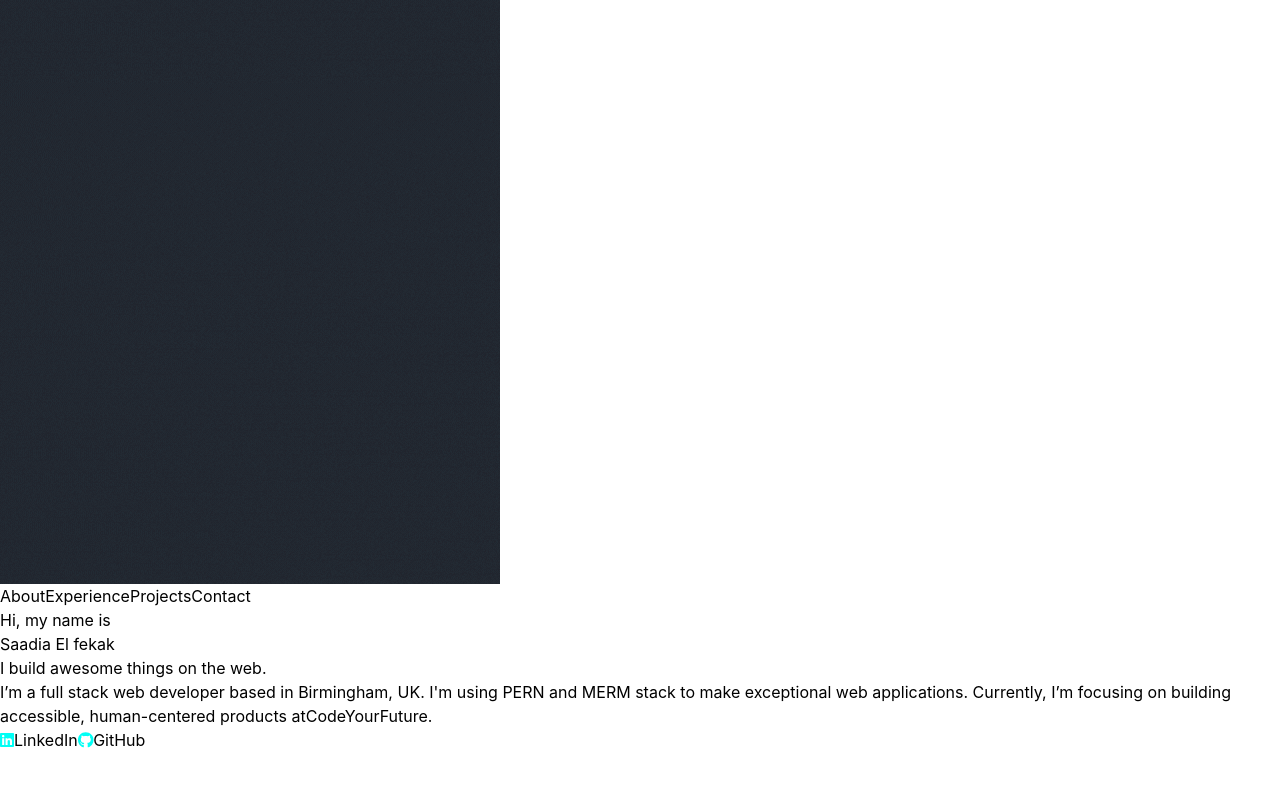
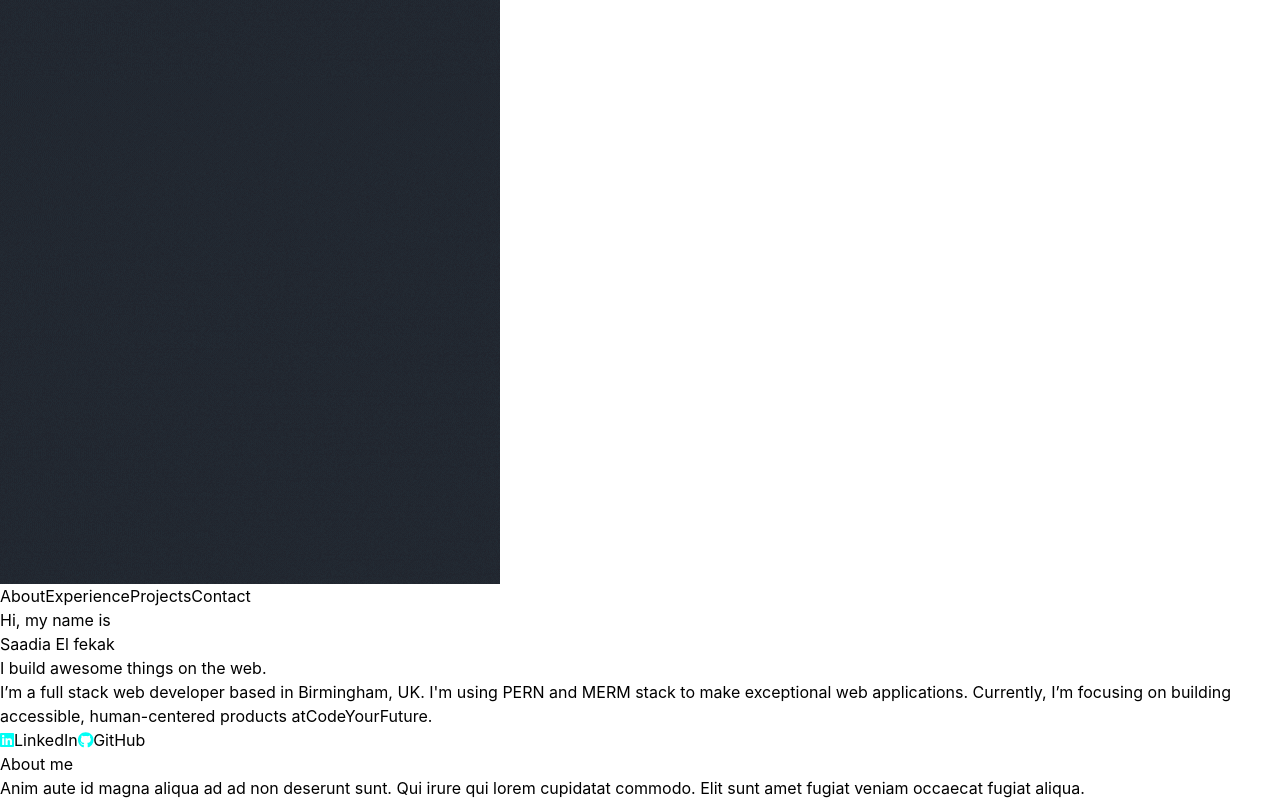
Before and after one commit to SaadiaELF/my-portfolio, a Next.js app: page / in a window 1280 px wide. Shown: the part 442-1242 px from the top of the page. Before the commit the page ends 1194 px from the top, so only its background shows below. Built offline with nearby package versions, Linux system fonts and the light colour scheme; a web font is replaced by a local one.

Commit message:
added about page

```diff
--- /dev/null
+++ b/pages/about.js
@@ -0,0 +1,14 @@
+import Container from "../components/container";
+import Heading from "../components/heading";
+
+export default function About() {
+  return (
+    <Container id="about" bg_class="bg-primary_1">
+      <Heading text="About me" />
+      <p className="mt-6 text-lg leading-8 text-gray-300">
+        Anim aute id magna aliqua ad ad non deserunt sunt. Qui irure qui lorem
+        cupidatat commodo. Elit sunt amet fugiat veniam occaecat fugiat aliqua.
+      </p>
+    </Container>
+  );
+}
--- a/pages/index.js
+++ b/pages/index.js
@@ -1,10 +1,12 @@
 import Hero from "../components/hero";
 import Navbar from "../components/navbar";
+import About from "./about";
 export default function Home() {
   return (
     <div>
       <Navbar />
       <Hero />
+      <About />
     </div>
   );
 }
```
